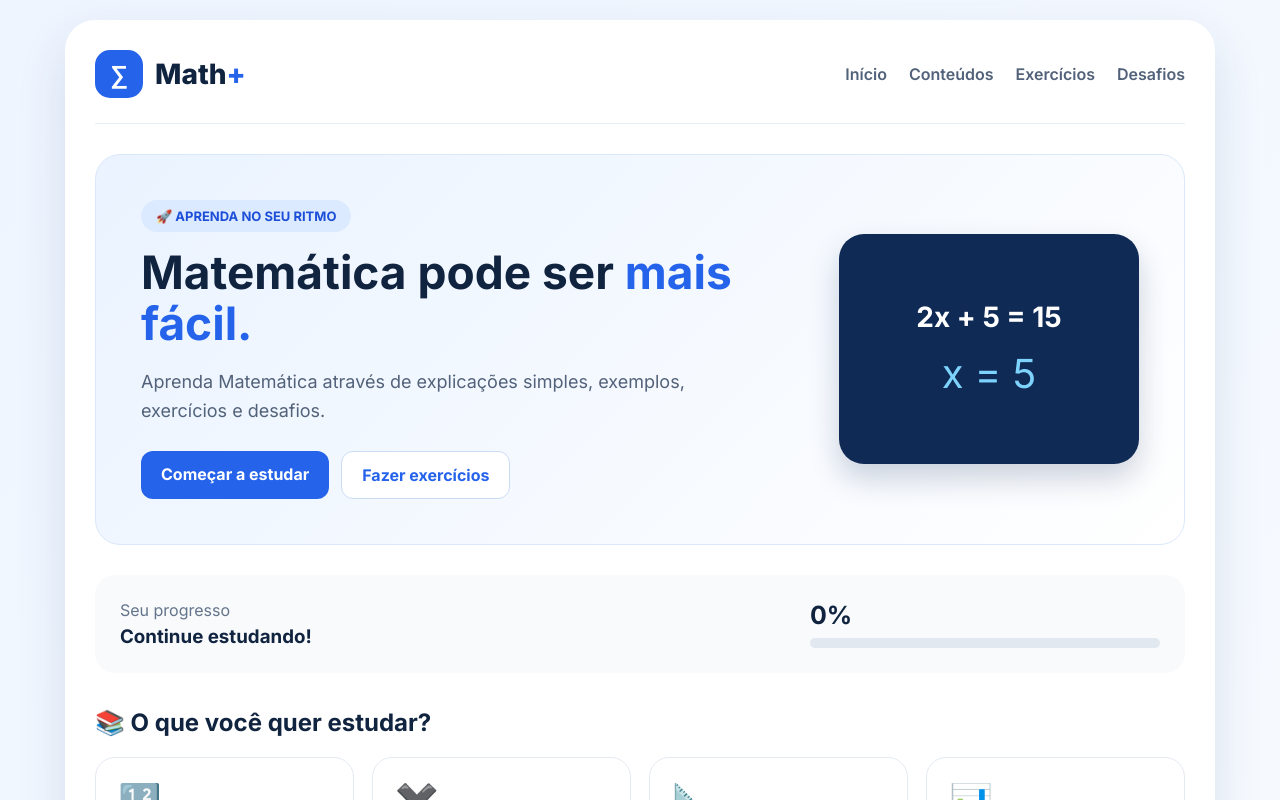
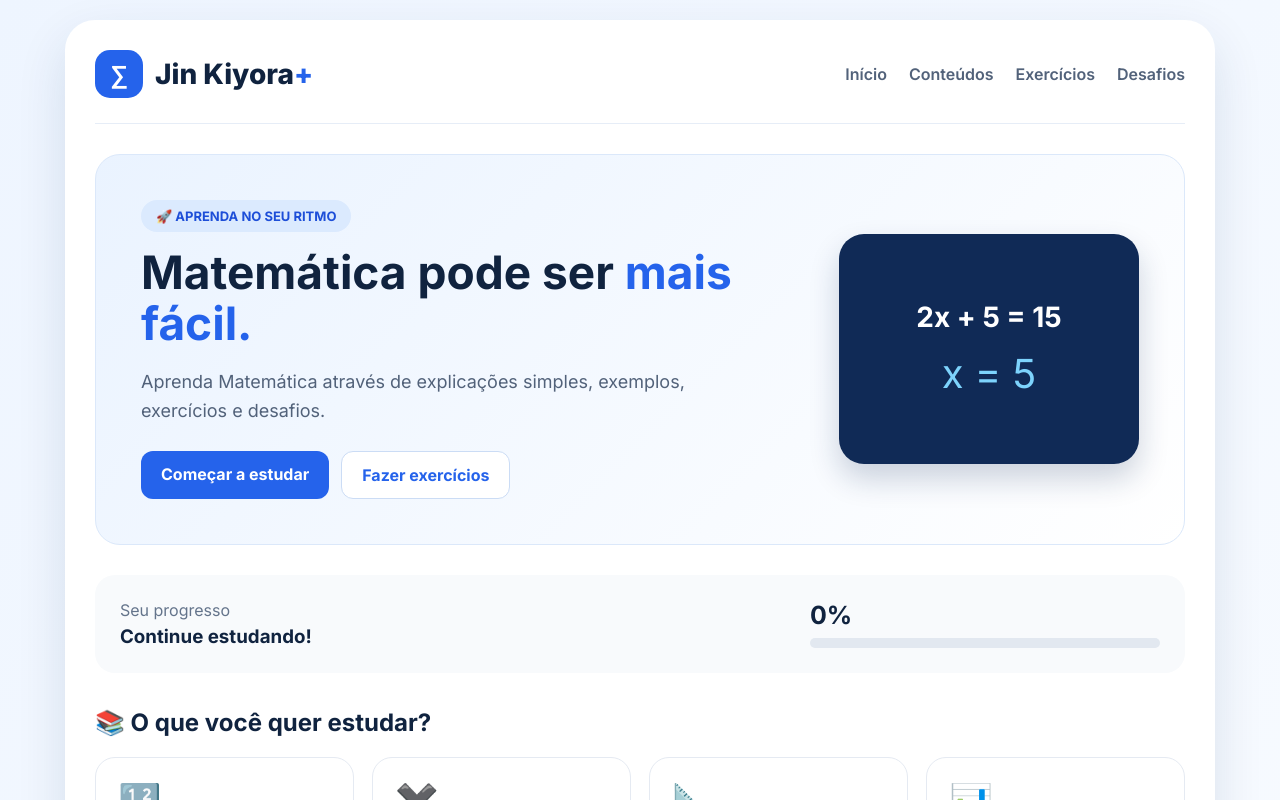
Before and after one commit to felipevitorioax2bxc/Projeto, a plain HTML site: page index.html in a window 1280 px wide. Shown: the top 800 px of the page. Drawn offline with Linux system fonts and the light colour scheme; a script that the page names is missing.

Commit message:
Add files via upload

```diff
--- a/index.html
+++ b/index.html
@@ -50,7 +50,7 @@
             </div>
 
             <h1>
-                Math<span>+</span>
+                Jin Kiyora<span>+</span>
             </h1>
 
         </div>
```
